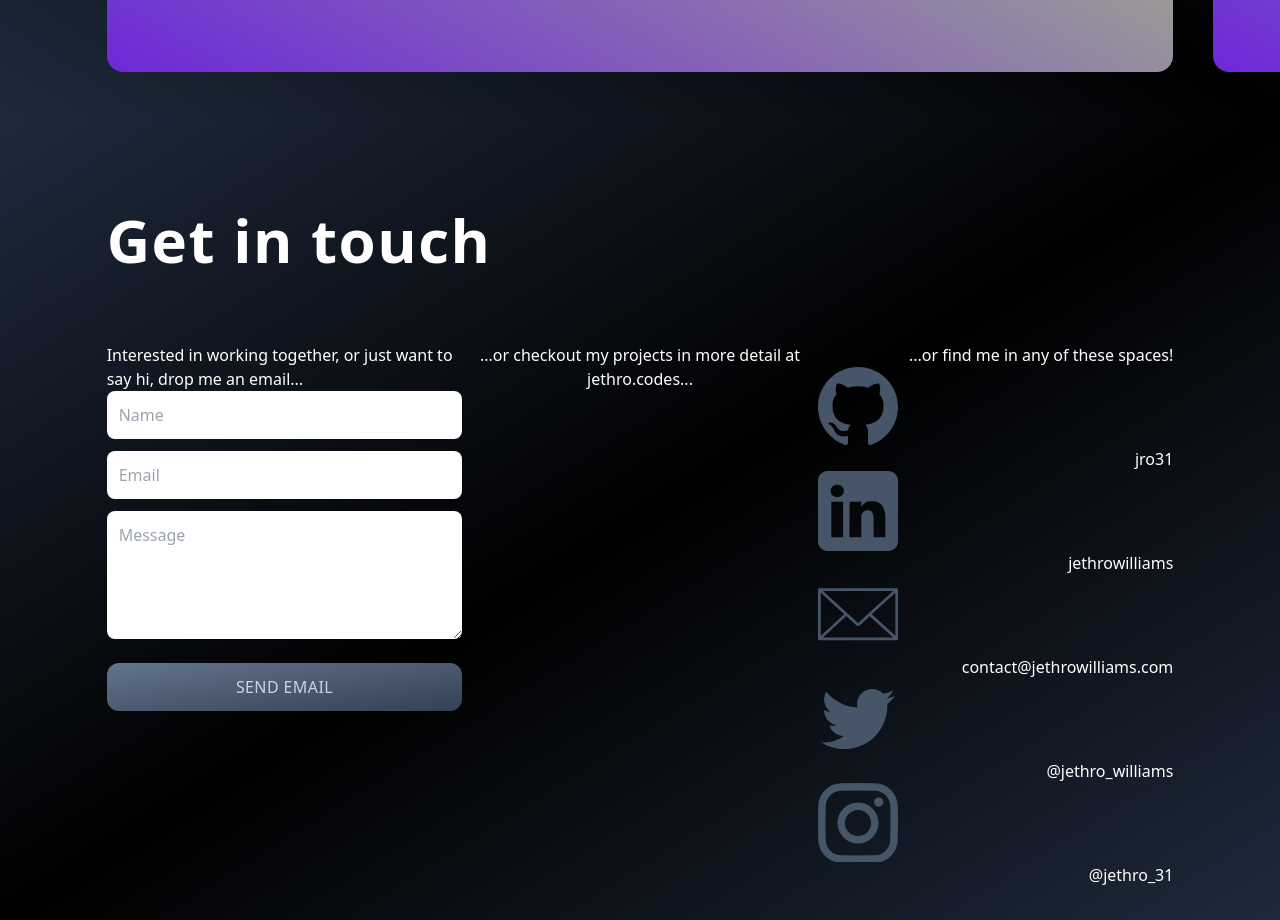
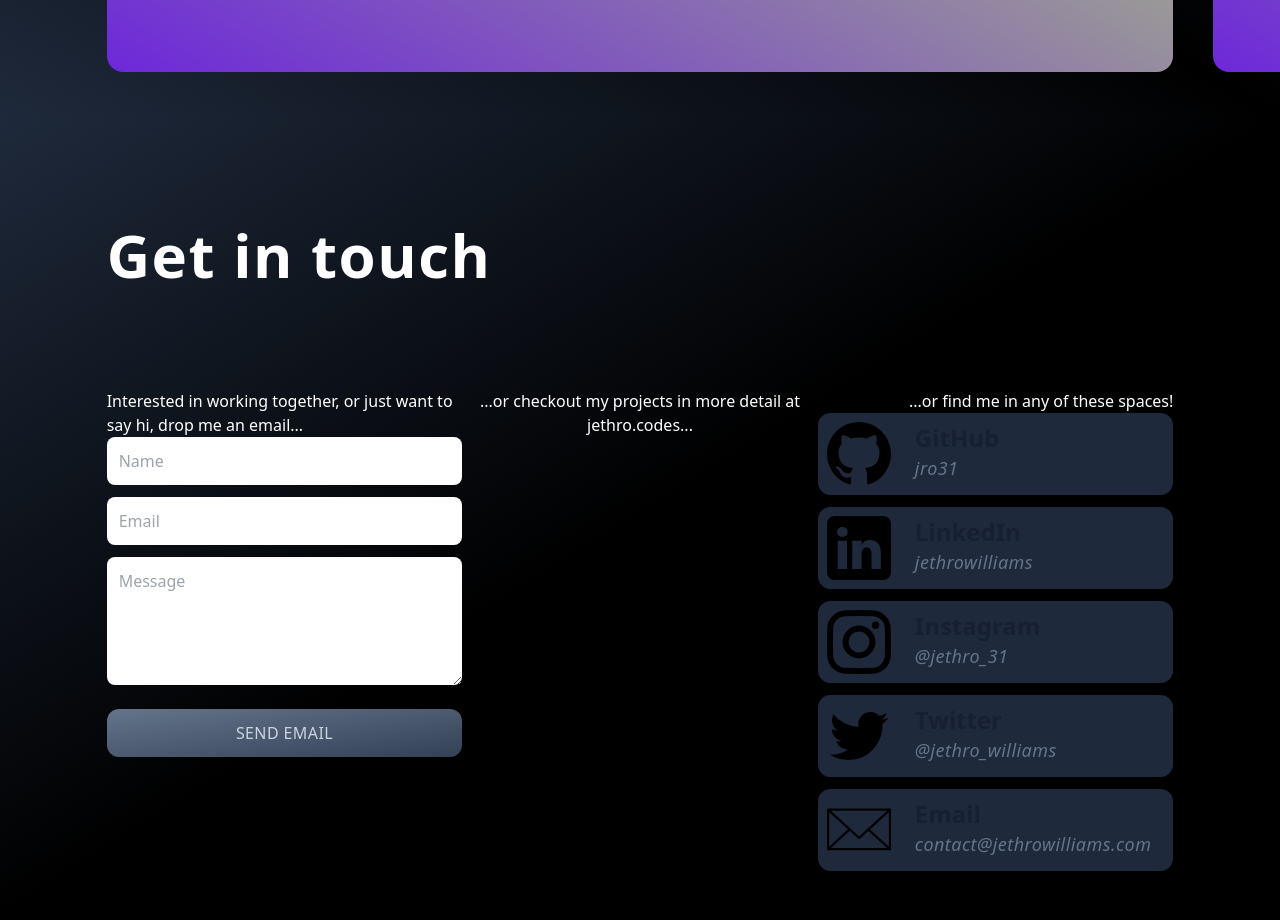
Before and after one commit to jro31/portfolio-v3, a Next.js app: page / in a window 1280 px wide. Shown: the part 3080-4000 px from the top of the page. Built offline with nearby package versions, Linux system fonts and the light colour scheme.

Commit message:
SocialMediaCard styling first pass

```diff
--- a/components/homepage-sections/contact/Contact.js
+++ b/components/homepage-sections/contact/Contact.js
@@ -1,11 +1,11 @@
 // TODO - Transition in elements
 
+import { useState } from 'react';
 import { useDispatch, useSelector } from 'react-redux';
 
 import { contactFormActions } from '../../../store/contact-form';
 import { contactSection } from '../../../pages';
 import SectionContainer from '../SectionContainer';
-import { useState } from 'react';
 import Button from '../../ui/navigation/Button';
 import Title from '../../ui/text/Title';
 import FormField from '../../ui/form/FormField';
@@ -80,7 +80,7 @@ const Contact = () => {
   return (
     <SectionContainer
       section={contactSection}
-      className='bg-gradient-to-br from-slate-800 via-black to-slate-800 text-white'
+      className='bg-gradient-to-br from-slate-800 via-black to-black text-white'
     >
       <div className='flex flex-col items-end justify-around min-h-screen-minus-mobile-nav lg:min-h-screen-minus-nav h-full w-full'>
         <div className='w-11/12'>
@@ -124,18 +124,21 @@ const Contact = () => {
               {/* TODO - Display 'isSubmitting' state when submitting */}
             </form>
           </div>
-          <div className='basis-1/3 text-center'>
+          <div className='basis-1/3'>
+            <div className='text-center'>
+              ...or checkout my projects in more detail at jethro.codes...
+            </div>
             {/* TODO - Add link */}
-            ...or checkout my projects in more detail at jethro.codes...
           </div>
-          {/* TODO - Add email address, Instagram, Twitter */}
-          <div className='basis-1/3 text-right'>
-            ...or find me in any of these spaces!
-            <SocialMediaCard platform={gitHub} />
-            <SocialMediaCard platform={linkedIn} />
-            <SocialMediaCard platform={email} />
-            <SocialMediaCard platform={twitter} />
-            <SocialMediaCard platform={instagram} />
+          <div className='basis-1/3'>
+            <div className='text-right'>...or find me in any of these spaces!</div>
+            <div className='flex flex-col gap-3'>
+              <SocialMediaCard platform={gitHub} />
+              <SocialMediaCard platform={linkedIn} />
+              <SocialMediaCard platform={instagram} />
+              <SocialMediaCard platform={twitter} />
+              <SocialMediaCard platform={email} />
+            </div>
           </div>
         </div>
       </div>
--- a/components/homepage-sections/contact/SocialMediaCard.js
+++ b/components/homepage-sections/contact/SocialMediaCard.js
@@ -1,3 +1,5 @@
+import { useState } from 'react';
+
 import EmailIcon from '../../ui/svg/EmailIcon';
 import GitHubIcon from '../../ui/svg/GitHubIcon';
 import InstagramIcon from '../../ui/svg/InstagramIcon';
@@ -7,38 +9,46 @@ import TwitterIcon from '../../ui/svg/TwitterIcon';
 import { email, gitHub, instagram, linkedIn, twitter } from './Contact';
 
 const SocialMediaCard = props => {
-  const defaultIconColor = 'rgb(71 85 105)';
+  const defaultPlatformColorClass = 'text-slate-900/50';
+  const hoverPlatformColorClass = 'text-slate-700/50';
+  const defaultUsernameColorClass = 'text-slate-500';
+  const hoverUsernameColorClass = 'text-slate-400';
+  const defaultIconColor = 'black';
+  const hoverIconColor = 'rgb(30 41 59)';
+  const [platformColorClass, setPlatformColorClass] = useState(defaultPlatformColorClass);
+  const [usernameColorClass, setUsernameColorClass] = useState(defaultUsernameColorClass);
+  const [iconColor, setIconColor] = useState(defaultIconColor);
 
   const platformDetails = () => {
     switch (props.platform) {
       case email:
         return {
           url: 'mai\u006Cto:contact\u0040jethrowilliams\u002Ec\u006Fm',
-          icon: <EmailIcon color={defaultIconColor} />,
+          icon: <EmailIcon color={iconColor} />,
           username: 'contact\u0040jethrowilliams\u002Ec\u006Fm',
         };
       case gitHub:
         return {
           url: 'https://github.com/jro31',
-          icon: <GitHubIcon color={defaultIconColor} />,
+          icon: <GitHubIcon color={iconColor} />,
           username: 'jro31',
         };
       case instagram:
         return {
           url: 'https://www.instagram.com/jethro_31/',
-          icon: <InstagramIcon color={defaultIconColor} />,
+          icon: <InstagramIcon color={iconColor} />,
           username: '@jethro_31',
         };
       case linkedIn:
         return {
           url: 'https://www.linkedin.com/in/jethrowilliams/',
-          icon: <LinkedInIcon color={defaultIconColor} />,
+          icon: <LinkedInIcon color={iconColor} />,
           username: 'jethrowilliams',
         };
       case twitter:
         return {
           url: 'https://twitter.com/jethro_williams',
-          icon: <TwitterIcon color={defaultIconColor} />,
+          icon: <TwitterIcon color={iconColor} />,
           username: '@jethro_williams',
         };
       default:
@@ -46,12 +56,51 @@ const SocialMediaCard = props => {
     }
   };
 
-  // TODO - Add hover animation
+  const touchStartHandler = () => {
+    mouseOverHandler();
+  };
+
+  const mouseOverHandler = () => {
+    if (platformColorClass !== hoverPlatformColorClass)
+      setPlatformColorClass(hoverPlatformColorClass);
+    if (usernameColorClass !== hoverUsernameColorClass)
+      setUsernameColorClass(hoverUsernameColorClass);
+    if (iconColor !== hoverIconColor) setIconColor(hoverIconColor);
+  };
+
+  const touchCancelHandler = () => {
+    touchEndHandler();
+  };
+
+  const touchEndHandler = () => {
+    mouseOutHandler();
+  };
+
+  const mouseOutHandler = () => {
+    if (platformColorClass !== defaultPlatformColorClass)
+      setPlatformColorClass(defaultPlatformColorClass);
+    if (usernameColorClass !== defaultUsernameColorClass)
+      setUsernameColorClass(defaultUsernameColorClass);
+    if (iconColor !== defaultIconColor) setIconColor(defaultIconColor);
+  };
+
   return (
     <a href={platformDetails().url} target='_blank' rel='noreferrer'>
-      <div>
-        <div className='w-20 h-20'>{platformDetails().icon}</div>
-        <div>{platformDetails().username}</div>
+      <div
+        onTouchStart={touchStartHandler}
+        onTouchCancel={touchCancelHandler}
+        onTouchEnd={touchEndHandler}
+        onMouseOver={mouseOverHandler}
+        onMouseOut={mouseOutHandler}
+        className='flex bg-slate-800 hover:bg-black border border-slate-800 rounded-xl p-2 gap-6'
+      >
+        <div className='w-16 h-16 grow-0'>{platformDetails().icon}</div>
+        <div className='grow'>
+          <div className={`text-2xl font-black ${platformColorClass}`}>{props.platform}</div>
+          <div className={`text-lg font-medium italic tracking-wide ${usernameColorClass}`}>
+            {platformDetails().username}
+          </div>
+        </div>
       </div>
     </a>
   );
--- a/components/ui/svg/LinkedInIcon.js
+++ b/components/ui/svg/LinkedInIcon.js
@@ -7,12 +7,8 @@ const LinkedInIcon = props => {
         strokeLinejoin: 'round',
         strokeMiterlimit: 2,
       }}
-      version='1.1'
       viewBox='0 0 512 512'
-      xmlSpace='preserve'
       xmlns='http://www.w3.org/2000/svg'
-      xmlnsSerif='http://www.serif.com/'
-      xmlnsXlink='http://www.w3.org/1999/xlink'
     >
       <path
         fill={props.color || 'black'}
```
